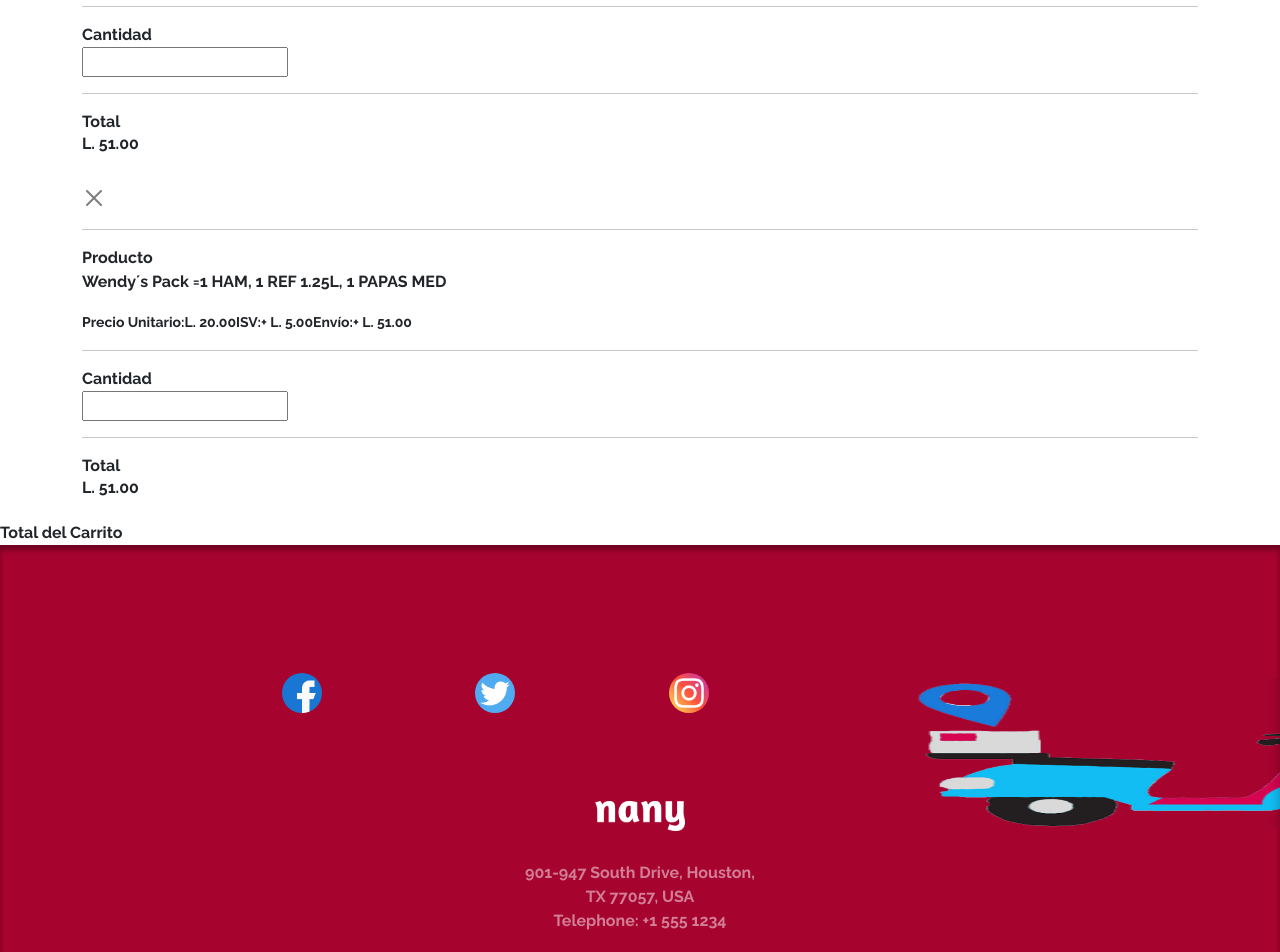
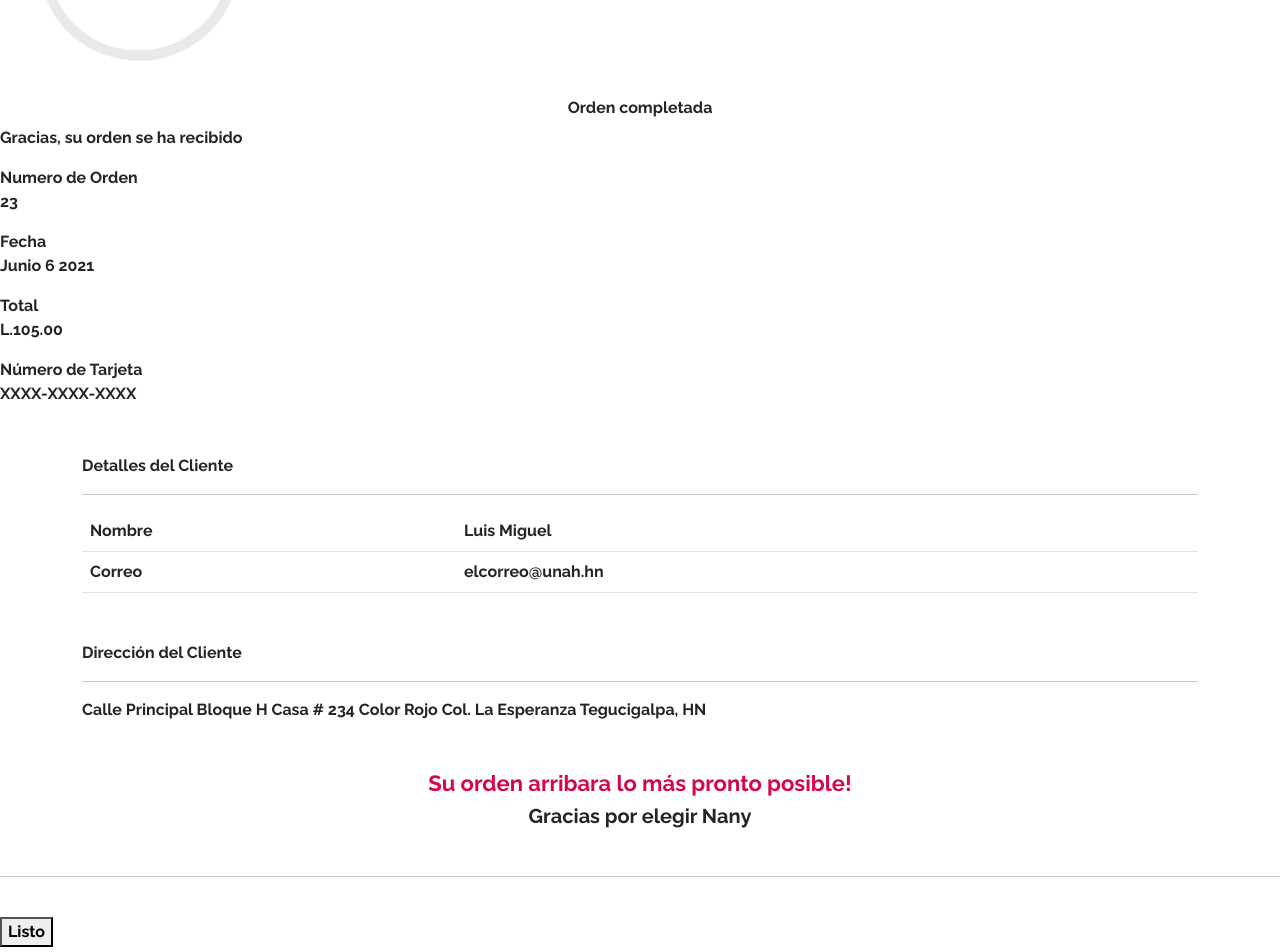
Before and after one commit to IS-912-Project-Nany/Nany-Web-Client, an Angular app: page / in a window 1280 px wide. Shown: the part 760-1712 px from the top of the page. Built offline with nearby package versions, Linux system fonts and the light colour scheme.

Commit message:
[ADD] Pages to Checkout

```diff
--- a/src/app/checkout/checkout.component.html
+++ b/src/app/checkout/checkout.component.html
@@ -21,9 +21,12 @@
         </div>
     </div>
 </div>
+
+<!--Shooping Car Section-->
+<div id="ShoopingCarSection" class="d-none">
     <!--Title Section-->
     <div class="title-banner-chck">
-    <label>Completar Orden</label>
+        <label>Carrito de Compras</label>
     </div>
 
     <!--Car Items Added-->
@@ -96,5 +99,166 @@
         <label>Total del Carrito</label>
     </div>
 
+    <!--Total Products Shooping-Car-->
+    <div class="container">
+        <div class="row">
+            <div class="card-item-car mb-3 mt-2">
+                <hr>
+                <div class="card-item-title mt-1">
+                    <label>Total</label>
+                </div>
+                <div class="card-item-description">
+                    <h6 class="cost-total">L. 51.00</h6>
+                </div>
+            </div>
+        </div>
+    </div>
 
+    <button type="button" class="btn-check-continue mt-5">Checkout</button>
+    <button type="button" class="btn-check-back mb-5">Seguir Comprando</button>
+
+</div>
+
+<!--Checkout Car Section-->
+<div id="CheckoutSection" class="d-none">
+    <!--Title Section-->
+    <div class="title-banner-chck">
+        <label>Checkout</label>
+    </div>
+
+    <!--Delivery Information-->
+    <div class="container">
+        <p class="title-checkout">Necesitamos saber donde te encuentras</p>
+        <hr class="header-checkout">
+        <form class="form-checkout-info mt-4 mb-5">
+            <label for="nameReceptorCustomer">¿A quién le entregaremos la orden?</label>
+            <input type="text" id="nameReceptorCustomer">
+            <label for="addressCustomer">Dirección exacta de donde te encuentras</label>
+            <textarea id="addressCustomer" rows="5"></textarea>
+            <label for="">Apunta en el mapa tu ubicación</label>
+            <app-map></app-map>
+        </form>
+        <p class="title-checkout">Su Orden</p>
+        <hr class="header-checkout">
+        <table class="table">
+            <thead>
+                <tr>
+                    <th scope="col">Producto</th>
+                    <th scope="col">Precio</th>
+                    <th scope="col">Envío</th>
+                    <th scope="col">ISV</th>
+                    <th scope="col">Total</th>
+                </tr>
+            </thead>
+            <tbody>
+                <tr>
+                    <td class="invoice-description">Wendy´s Pack =1 HAM, 1 REF 1.25L, 1 PAPAS MED</td>
+                    <td class="invoice-cost">L.100.00</td>
+                    <td class="invoice-cost">L.100.00</td>
+                    <td class="invoice-cost">L.100.00</td>
+                    <td class="invoice-cost">L.100.00</td>
+                </tr>
+                <tr>
+                    <td class="invoice-description">Wendy´s Pack =1 HAM, 1 REF 1.25L, 1 PAPAS MED</td>
+                    <td class="invoice-cost">L.100.00</td>
+                    <td class="invoice-cost">L.100.00</td>
+                    <td class="invoice-cost">L.100.00</td>
+                    <td class="invoice-cost">L.100.00</td>
+                </tr>
+                <tr>
+                    <td class="invoice-description">Wendy´s Pack =1 HAM, 1 REF 1.25L, 1 PAPAS MED</td>
+                    <td class="invoice-cost">L.100.00</td>
+                    <td class="invoice-cost">L.100.00</td>
+                    <td class="invoice-cost">L.100.00</td>
+                    <td class="invoice-cost">L.100.00</td>
+                </tr>
+                <tr>
+                    <td class="invoice-description">Wendy´s Pack =1 HAM, 1 REF 1.25L, 1 PAPAS MED</td>
+                    <td class="invoice-cost">L.100.00</td>
+                    <td class="invoice-cost">L.100.00</td>
+                    <td class="invoice-cost">L.100.00</td>
+                    <td class="invoice-cost">L.100.00</td>
+                </tr>
+            </tbody>
+            <tfoot>
+                <tr>
+                    <th>Total:</th>
+                    <td></td>
+                    <td></td>
+                    <td></td>
+                    <td class="invoice-cost">L.100.00</td>
+                </tr>
+            </tfoot>
+        </table>
+
+        <p class="title-checkout mt-5">Método de Pago</p>
+        <hr class="header-checkout">
+        <form class="form-checkout-info mt-4">
+            <label for="creditNumber">Número de Tarjeta de Crédito/Débito</label>
+            <input type="text" id="creditNumber">
+            <img src="../../assets/img/empresa-logo-mastercard.svg" alt="" srcset="">
+            <img src="../../assets/img/empresa-Visa-Logo.png" alt="" srcset="">
+            <br />
+            <label for="creditName">Nombre del Titular</label>
+            <input type="text" id="creditName">
+            <label for="creditDateExp">Fecha de Expiración</label>
+            <input type="date" id="creditDateExp">
+            <label for="creditCCV">CCV</label>
+            <input type="text" id="creditCCV">
+        </form>
+    </div>
+    <hr class="footer-check-line">
+    <button type="button" class="btn-check-continue mt-5">Checkout</button>
+    <button type="button" class="btn-check-back mb-5">Regresar al Carrito</button>
+</div>
+
+<div id="OrderCompleteSection">
+    <!--Title Section-->
+    <div class="title-banner-chck">
+        <label>Completar Orden</label>
+    </div>
+    <div class="check-order-header">
+        <img src="../../assets/iconos/check-order.png" alt="">
+        <h6 class="text-center">Orden completada</h6>
+        <p>Gracias, su orden se ha recibido</p>
+    </div>
+    <div class="check-order-resume">
+        <label>Numero de Orden</label>
+        <p>23</p>
+        <label>Fecha</label>
+        <p>Junio 6 2021</p>
+        <label>Total</label>
+        <p>L.105.00</p>
+        <label>Número de Tarjeta</label>
+        <p>XXXX-XXXX-XXXX</p>
+    </div>
+
+    <div class="container">
+        <p class="title-checkout mt-5">Detalles del Cliente</p>
+        <hr class="header-checkout">
+        <table class="table table-details-small ">
+            <tbody>
+                <tr>
+                    <td>Nombre</td>
+                    <td>Luis Miguel</td>
+                </tr>
+                <tr>
+                    <td>Correo</td>
+                    <td>elcorreo@unah.hn</td>
+                </tr>
+            </tbody>
+        </table>
+        <p class="title-checkout mt-5">Dirección del Cliente</p>
+        <hr class="header-checkout">
+        <p class="order-description">Calle Principal
+            Bloque H
+            Casa # 234 Color Rojo
+            Col. La Esperanza
+            Tegucigalpa, HN</p>
+    </div>
+    <h4 class="text-center mt-5">Su orden arribara lo más pronto posible!</h4>
+    <h5 class="text-center mb-5">Gracias por elegir Nany</h5>
+    <hr class="footer-check-line">
+    <button type="button" class="btn-check-continue mt-4 mb-5">Listo</button>
+</div>
 <app-footer></app-footer>
--- a/src/styles.sass
+++ b/src/styles.sass
@@ -6,6 +6,10 @@
 @font-face
     font-family: "Raleway"
     src: url('assets/fonts/Raleway/static/Raleway-Bold.ttf')
+
+@font-face
+    font-family: "Raleway-Thin"
+    src: url('assets/fonts/Raleway/static/Raleway-Thin.ttf')
 
 /*Nany Colors*/
 $color-pink1: #D60451
@@ -738,6 +742,11 @@
         text-align: right
         padding-right: 10px
         display: block
+        outline: none
+
+    .card-item-quantity input:focus-visible
+        border-color: $color-pink2
+        border-radius: 20px
 
     .cost-total
         color: #000
@@ -745,3 +754,132 @@
         font-weight: bold
         text-align: right
         margin-top: 1.0rem
+
+    .btn-check-continue
+        background-color: $color-pink2
+        color: #fff
+        border: none
+        border-radius: 25px
+        width: 70%
+        margin: 10px auto
+        display: block
+        height: 45px
+        font-size: 1.2rem
+
+    .btn-check-back
+        background-color: #221E1F
+        color: #fff
+        border: none
+        border-radius: 25px
+        width: 70%
+        margin: 10px auto
+        display: block
+        height: 45px
+        font-size: 1.2rem
+
+    .header-checkout
+        color: $color-pink2
+        width: 30%
+        height: 1px !important
+        opacity: inherit
+        margin-top: 4px
+
+    .title-checkout
+        margin-bottom: 0
+
+    .form-checkout-info label
+        color: #5b5959
+        font-size: 0.9rem
+
+    .form-checkout-info input
+        height: 35px
+
+    .form-checkout-info input, .form-checkout-info textarea
+        border-radius: 10px
+        border: 1px solid #5b595952
+        margin-top: 10px
+        margin-bottom: 20px
+        padding-left: 10px
+        outline: none
+        box-sizing: border-box
+        width: 100%
+
+    .form-checkout-info input:focus-visible, .form-checkout-info textarea:focus-visible
+        border: 1px solid $color-pink2
+
+    .form-checkout-info img
+        width: auto
+        height: 20px
+        display: inline
+        margin-top: -15px
+        float: right
+        margin-right: auto
+
+    .footer-check-line
+        color: $color-pink2
+        width: 80%
+        margin-left: auto
+        margin-right: auto
+        display: block
+        opacity: 1
+
+    .table
+        background-color: #F3F2F0
+        border-radius: 10px
+        padding: 10px
+
+    .table th
+        font-size: 0.7rem
+
+    .table td
+        font-family: 'Roboto'
+        box-sizing: border-box
+
+    tfoot
+        border-color: transparent
+
+    .invoice-description
+        word-break: break-word
+        font-size: 0.6rem !important
+
+    .invoice-cost
+        font-size: 0.5rem !important
+
+    .check-order-header
+        color: $color-pink2
+        text-align: center
+
+    .check-order-header img
+        display: block
+        margin-left: auto
+        margin-right: auto
+
+    .check-order-header p
+        font-size: 0.9rem
+        font-weight: bold
+        font-family: "Raleway-Thin" !important
+
+    .check-order-resume
+        margin-top: 40px
+        border: 1px solid #80808038
+        border-radius: 10px
+        padding: 20px
+        margin-left: 0.8rem
+        margin-right: 0.8rem
+
+    .check-order-resume label
+        font-family: "Raleway-Thin" !important
+
+    .table-details-small
+        background-color: transparent !important
+        width: 95%
+        margin-left: 0.5rem
+        margin-right: 0.5rem
+        font-family: 'Raleway'
+        margin-bottom: 20px
+
+    .order-description
+        color: gray
+        word-break: break-word
+        text-align: left
+        margin-bottom: 70px
```
Also changed, not shown: src/assets/iconos/check-order.png (added). Lines whose indentation alone changed are shown as unchanged.
